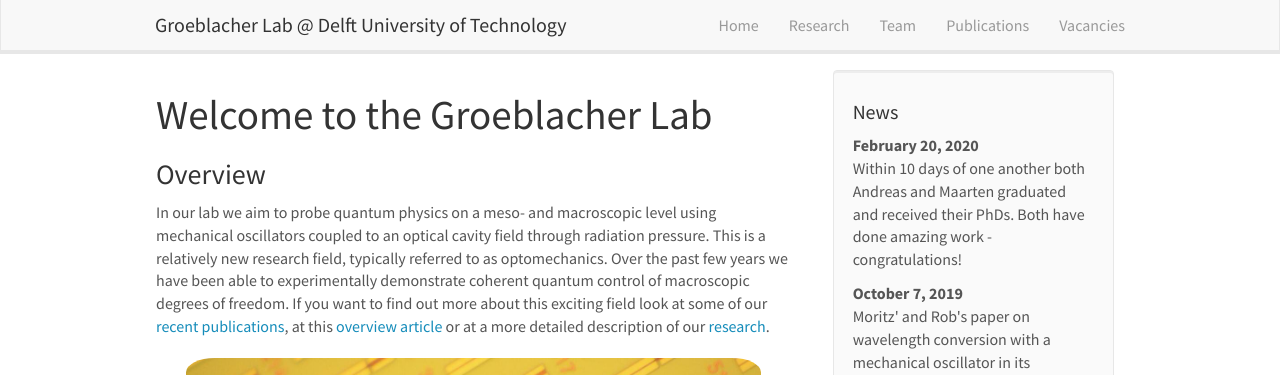
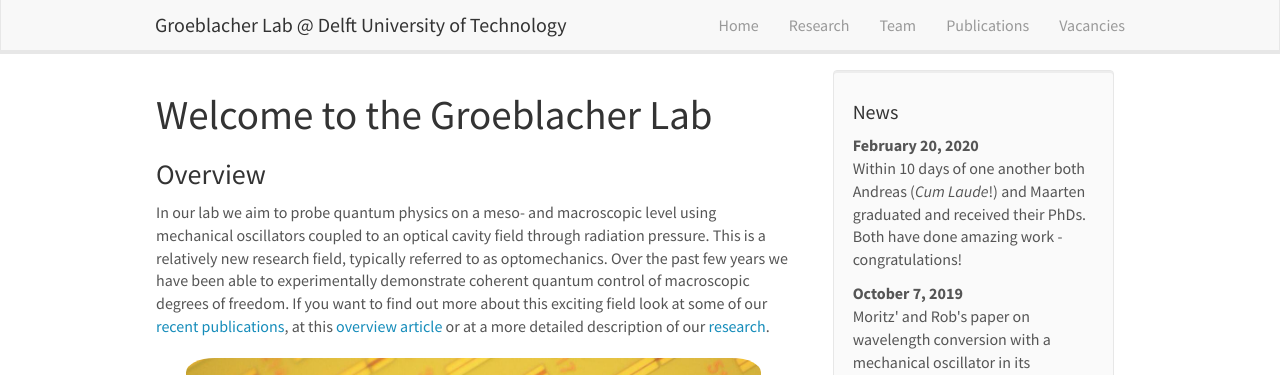
Before and after one commit to sgroeblacher/groeblacherlab, a Jekyll site: the page built from _pages/home.md, in a window 1280 px wide and 1314 px high. Shown: the top 375 px of the window. Built offline with Jekyll 4.4.1, drawn with Linux system fonts in a browser that asks for light colours; nearby versions of some CDN libraries.

Commit message:
modified:   _data/news.yml

```diff
--- a/_data/news.yml
+++ b/_data/news.yml
@@ -1,5 +1,5 @@
 - date: February 20, 2020
-  headline: Within 10 days of one another both Andreas and Maarten graduated and received their PhDs. Both have done amazing work - congratulations!
+  headline: Within 10 days of one another both Andreas (<em>Cum Laude</em>!) and Maarten graduated and received their PhDs. Both have done amazing work - congratulations!
 
 - date: October 7, 2019
   headline: Moritz' and Rob's paper on wavelength conversion with a mechanical oscillator in its quantum groundstate has been published online in <a href="https://www.nature.com/articles/s41567-019-0673-7">Nature Physics</a> today! Congratulations to all involved!
```
